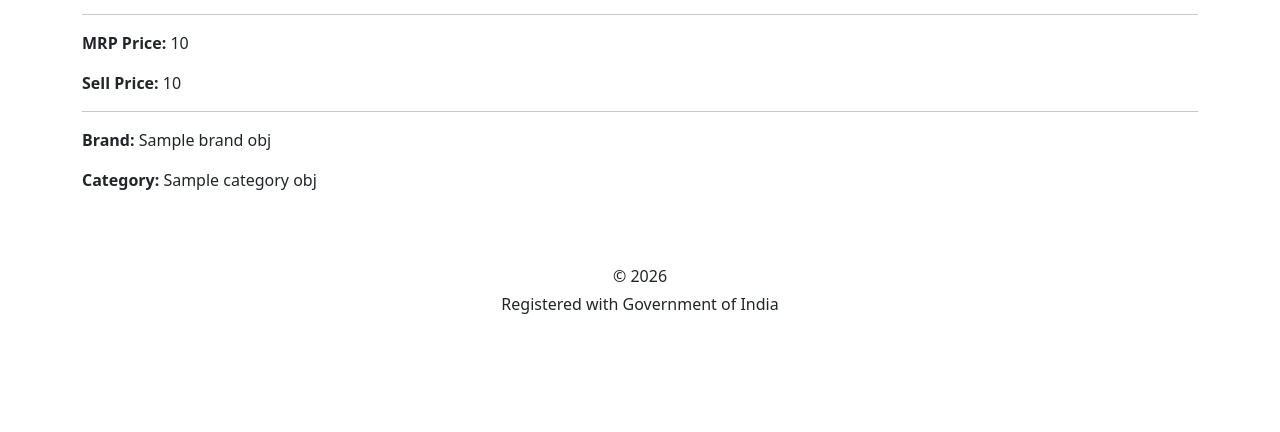
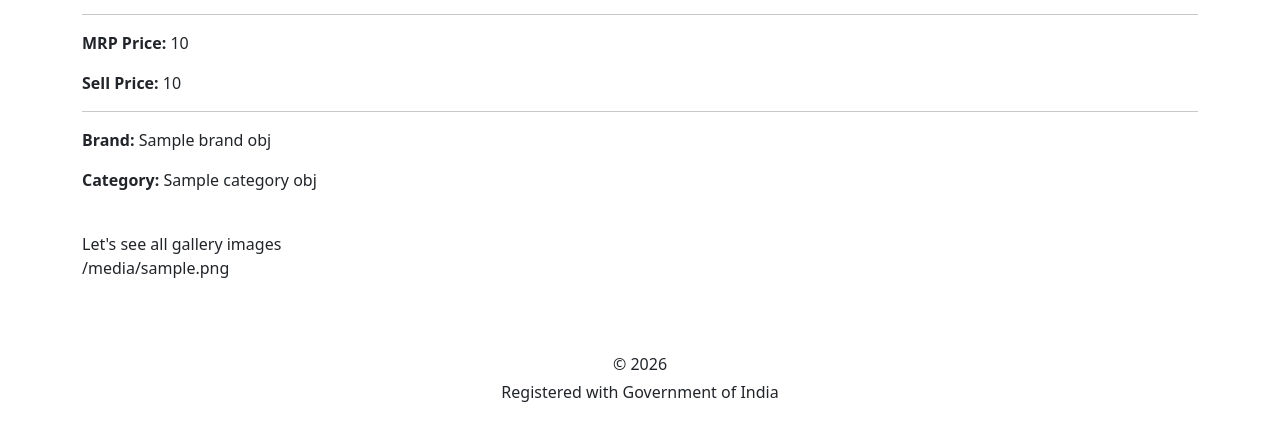
Before and after one commit to RanaUniverse/ecommerce_web_computer_shop, a Python web app: template blueprints/product/templates/product/info.html in a window 1280 px wide. Shown: the part 744-1176 px from the top of the page. Before the commit the page ends 1058 px from the top, so only its background shows below. Run offline with Jinja, Linux system fonts and the light colour scheme; the template is opened without the code that fills it: most values are stand-ins (such as "Sample title", 1, 10 or a date in 2020); grey boxes marked "Sample" are stand-in pictures; some libraries are stand-ins or nearby versions.

Commit message:
product public informaiotn pages shows many information

```diff
--- a/blueprints/product/routes.py
+++ b/blueprints/product/routes.py
@@ -31,8 +31,9 @@ from services.database.operations import (
     get_all_category_names,
     get_all_brands_id_name,
     get_one_brand_row_by_id,
-    get_product_out_public_schema_row,
+    # get_product_out_public_schema_row,
     add_product_thumbnail_external_url,
+    get_product_detail_out_public_schema_row,
 )
 
 from services.database.models import (
@@ -81,7 +82,7 @@ def product_info(product_id: str):
     images and so on for now it will shows the thumbnail image
     and little informaion aobut title, price for public
     """
-    product_public_out_obj = get_product_out_public_schema_row(product_id)
+    product_public_out_obj = get_product_detail_out_public_schema_row(product_id)
     if not product_public_out_obj:
         return "Product Not Exists with the id of" "<br>" f"{product_id.upper()}"
 
@@ -90,6 +91,7 @@ def product_info(product_id: str):
         template_name_or_list="product/info.html",
         product_obj=product_public_out_obj,
         product_thumbnail_obj=product_public_out_obj.product_thumbnail_image_obj,
+        gallery_images=product_public_out_obj.product_gallery_image_obj,
     )
 
 
--- a/blueprints/product/templates/product/info.html
+++ b/blueprints/product/templates/product/info.html
@@ -35,6 +35,12 @@ Things to pass in this?
     <p><strong>Brand:</strong> {{ product_obj.brand_obj.name or "N/A" }}</p>
     <p><strong>Category:</strong> {{ product_obj.category_obj.name or "N/A" }}</p>
 
+    <br>
+    Let's see all gallery images
+    <br>
+    {{ product_obj.product_gallery_image_obj }}
+
+
 </div>
 
 {% endblock %}
```
